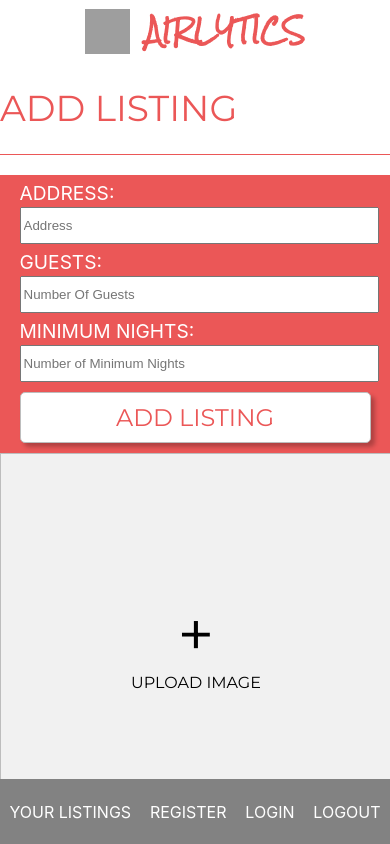
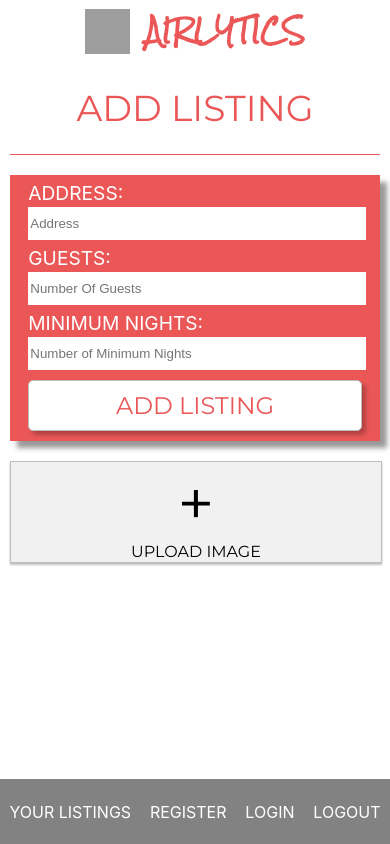
Before and after one commit to airbnb-price-opt/front-end, a React (Create React App) app in the folder airbnb-opt-price/: page /add-listing in a window 390 px wide. Built offline with nearby package versions, Linux system fonts and the light colour scheme; grey boxes are pictures that could not be loaded.

Commit message:
Listing forms (#39)
* Console logging value changes for Add/Update

* Mobile design for Add/Update

* Syling to upload image

* Register mobile design

* Moved suspense tag

* styled listing header

* minor app wide stlying

```diff
--- a/airbnb-opt-price/src/App.js
+++ b/airbnb-opt-price/src/App.js
@@ -27,7 +27,7 @@ function App() {
 
         <Suspense fallback={<LoadingScreen/>}>
           <Switch>
-              <Route path={`/your-listings`} component={YourListings} />
+            <Route path={`/your-listings`} component={YourListings} />
             <Route path={`/add-listing`} component={AddListing} />
             <Route path={`/update-listing`} component={UpdateListing} />
             <Route path={`/register`} component={Register} />
--- a/airbnb-opt-price/src/StyledComps.js
+++ b/airbnb-opt-price/src/StyledComps.js
@@ -17,6 +17,8 @@ export const AddListingWrapper = styled.div`
     justify-content: space-evenly;
     @media (max-width: 600px) {
         flex-direction: column;
+        width: 95%;
+        margin: 0 auto;
     }
 `;
 
@@ -25,6 +27,7 @@ export const UploadImageDiv = styled.div`
     height: 379px;
     @media (max-width: 600px) {
         width: 100%;
+        height: 100px;
     }
 `;
 
@@ -36,12 +39,9 @@ export const UploadImageText = styled.div`
     flex-direction: column;
     justify-content: center;
     text-align: center;
-    /* max-width: 300px; */
     width: 100%;
     height: 379px;
-    /* padding: 10px; */
     box-shadow: 0 2px 2px #bdbdbd;
-    /* margin: 20px; */
     position: relative;
     border: solid #bdbdbd 1px;
     background-color: #f1f1f1;
@@ -56,6 +56,10 @@ export const UploadImageText = styled.div`
     }
     .plus-sign{
         font-size: 4rem;
+    }
+
+    @media (max-width: 600px) {
+        height: 100%;
     }
 `;
 
@@ -73,6 +77,9 @@ font-size: 36px;
 line-height: 44px;
 text-transform: uppercase;
 color: #EB5757;
+@media(max-width: 600px) {
+    text-align: center;
+}
 `;
 
 export const ListingFormDiv = styled.div`
@@ -80,10 +87,11 @@ export const ListingFormDiv = styled.div`
     background: #EB5757;
     padding: 30px 50px;
     @import url("https://fonts.googleapis.com/css?family=Montserrat&display=swap");
-    box-shadow: 0px 4px 4px rgba(0, 0, 0, 0.25);
+    box-shadow: 7px 7px 5px rgba(0, 0, 0, 0.4);
     @media (max-width: 600px) {
         width: 100%;
         padding: 10px 0;
+        margin-bottom: 20px;
     }
 `;
 
@@ -112,6 +120,13 @@ export const ListingFormInput = styled.input`
     margin-top: 5px;
     height: 31px;
     width: 100%;
+    border: none;
+    @media (max-width: 600px) {
+        &:focus {
+            outline: none;
+        }
+    }
+
 `;
 
 export const ListingFormButton = styled.button`
@@ -130,6 +145,11 @@ export const ListingFormButton = styled.button`
     text-transform: uppercase;
     color: #EB5757;
     padding: 10px;
+    &:hover{
+        transition: transform .2s;
+        transform: scale(1.1);
+        cursor: pointer;
+    }
 
 `;
 
@@ -243,11 +263,14 @@ export const StyledYourListings = styled.div`
     h1 {
         font-family: 'Montserrat';
         color: #eb5757;
+        text-align: center;
         margin: 0 5%;
+        font-weight: normal;
     }
     hr {
         border-color: #eb5757;
         border-style: solid;
+        border-top: none;
         margin: 0 5% 2rem;
     }
 `
@@ -424,6 +447,8 @@ export const LoginContainerDiv = styled.div`
     @media(max-width: 580px)
     {
         margin-top: 0;
+        width: 95%;
+        margin: 0 auto;
     }
 `;
 
@@ -547,6 +572,12 @@ export const LoginFormContainer = styled.div`
         border-top: none;
         width: 50%;
         margin-bottom: 20px;
+        @media (max-width: 600px) {
+            width: 100%;
+        }
+    }
+    @media (max-width: 600px) {
+        width: 95%;
     }
 `;
 
@@ -580,19 +611,23 @@ export const LeftColumnDiv = styled.div`
     }
 `
 
-export const RegisterH1 = styled.h1`
+export const RegisterH1 = styled.h2`
     color: #eb5757;
     font-family: 'Montserrat', sans-serif;
     font-weight: normal;
     text-align: center;
     margin-top: 50px;
+    @media (max-width: 600px) {
+        margin-top: 0.83em;
+        font-size: 2rem;
+    }
 `
 
 export const RegisterHR = styled.hr`
     border: 0;
     height: 1px;
     background: #eb5757;
-    margin: -10px 25% 25px 25%;
+    margin: -20px 25% 25px 25%;
 `
 
 export const RegisterPageDiv = styled.div`
@@ -620,7 +655,7 @@ export const RegisterFormInputs = styled.input`
     padding: 4px 0% 4px 0%;
     border: none;
     @media (max-width: 600px) {
-        margin: 0px 1% 10px 3%;
+        margin: 0px 1% 20px 3%;
     }
 `
 
```
